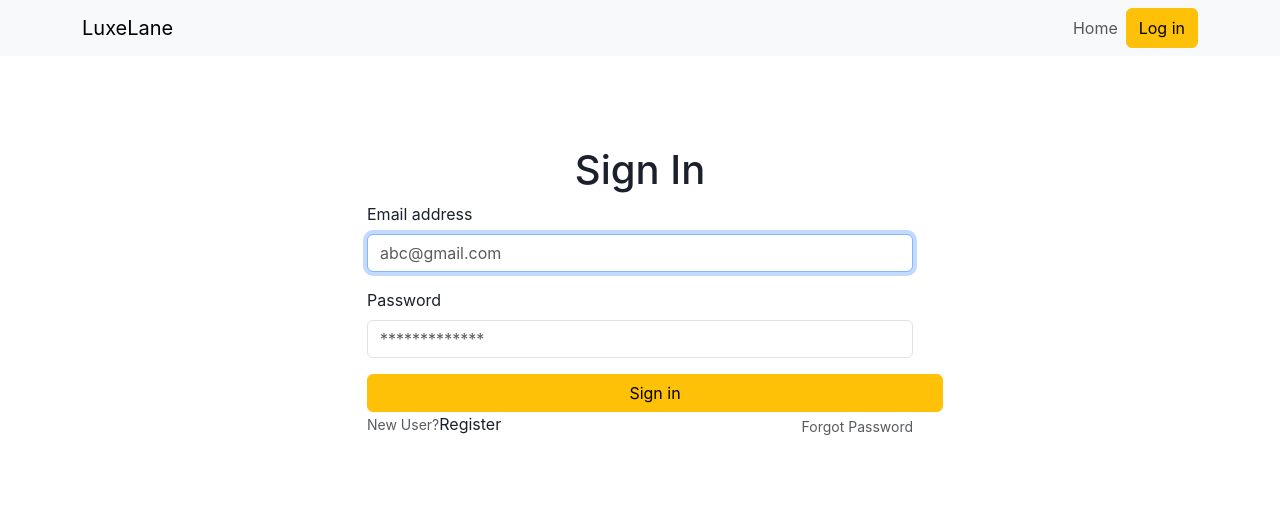
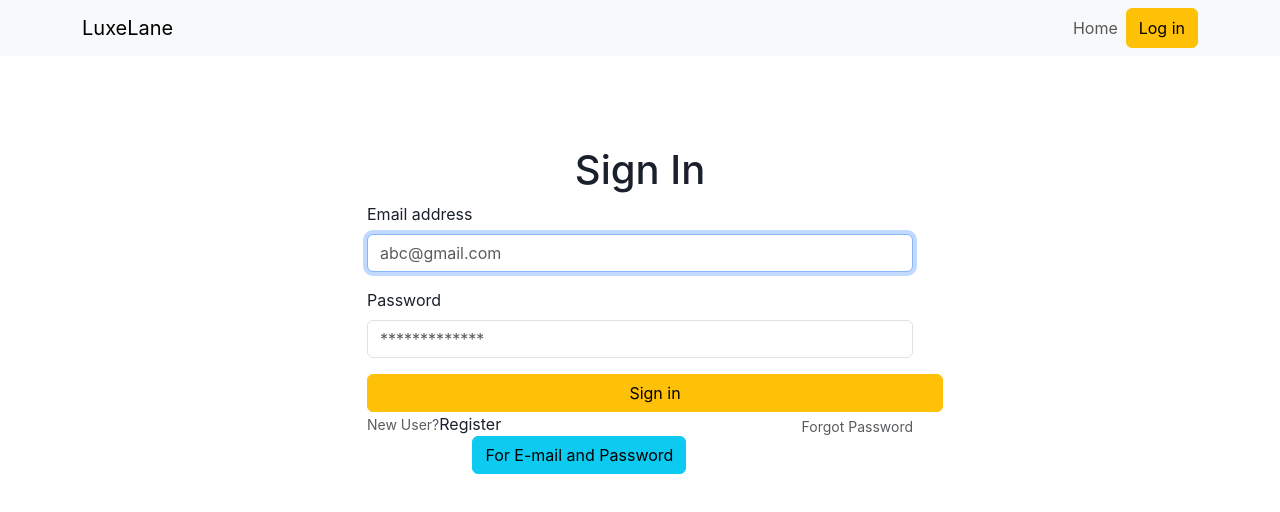
Before and after one commit to Sakshamyadav6/LuxeLane-App, a React (Vite) app in the folder frontend/: page / in a window 1280 px wide. Shown: the top 512 px of the page. Built offline with nearby package versions, Linux system fonts and the light colour scheme.

Commit message:
feat:login dummy data for guests

```diff
--- a/frontend/src/pages/Login.jsx
+++ b/frontend/src/pages/Login.jsx
@@ -43,6 +43,12 @@ const Login = () => {
       toast.error(error.response.data.error);
     }
   };
+
+  const handleData = (e) => {
+    e.preventDefault();
+    setEmail("saksham1@gmail.com");
+    setPassword("12345678");
+  };
   return (
     <>
       <Container>
@@ -60,6 +66,7 @@ const Login = () => {
                   placeholder="abc@gmail.com"
                   required
                   autoFocus
+                  value={email}
                   onChange={(e) => {
                     setEmail(e.target.value);
                   }}
@@ -71,6 +78,7 @@ const Login = () => {
                   type="password"
                   placeholder="*************"
                   required
+                  value={password}
                   onChange={(e) => {
                     setPassword(e.target.value);
                   }}
@@ -93,6 +101,13 @@ const Login = () => {
               <Link to={"/signup"}>Register</Link>
               <Form.Text style={{ float: "right" }}>Forgot Password</Form.Text>
             </Form>
+            <Button
+              className="btn btn-info"
+              style={{ float: "right", marginRight: "9vw" }}
+              onClick={handleData}
+            >
+              For E-mail and Password
+            </Button>
           </Col>
         </Row>
       </Container>
@@ -102,4 +117,3 @@ const Login = () => {
 };
 
 export default Login;
-// MONGO_URI =mongodb+srv://admin:admin@cluster0.msxjsdv.mongodb.net/?retryWrites=true&w=majority
```
Also changed, not shown: 1 other file (tests, documents, lock files or other folders).
